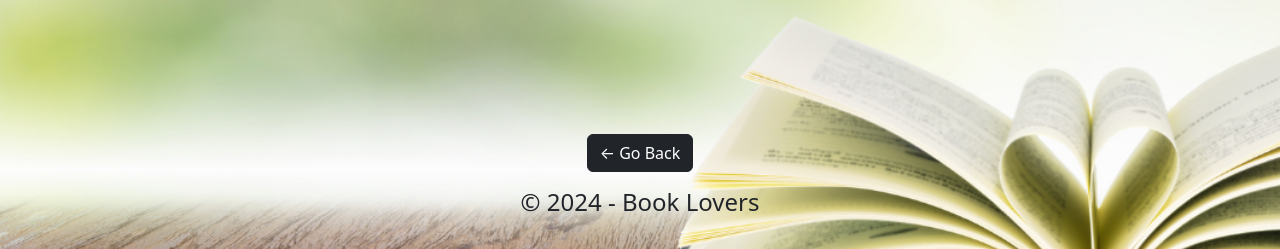
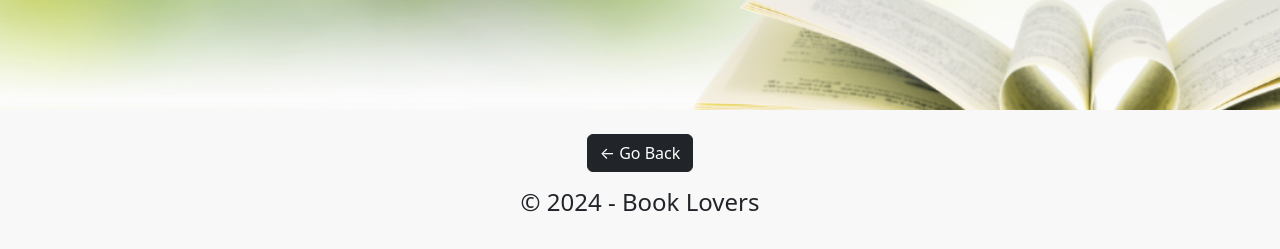
Before and after one commit to BookLovers-Group3/Book-Lovers-Official, a React (Vite) app in the folder client/: page /book-lending-list in a window 1280 px wide. Shown: the part 551-800 px from the top of the page. Built offline with nearby package versions, Linux system fonts and the light colour scheme; no server answers; a small style sheet from the web is missing.

Commit message:
fixed footer

```diff
--- a/client/src/components/Footer/Footer.scss
+++ b/client/src/components/Footer/Footer.scss
@@ -1,10 +1,10 @@
 .custom-footer {
-  position: absolute;
+  display: flex;
+  justify-content: space-around;
+  align-items: center;
+  // position: fixed;
   left: 0;
   bottom: 0;
-  right: 0;
-  text-align: center;
-  display: flex;
-  justify-content: space-around;
-
+  width: 100vw;
+  background-color: #f8f8f8;
 }
```
